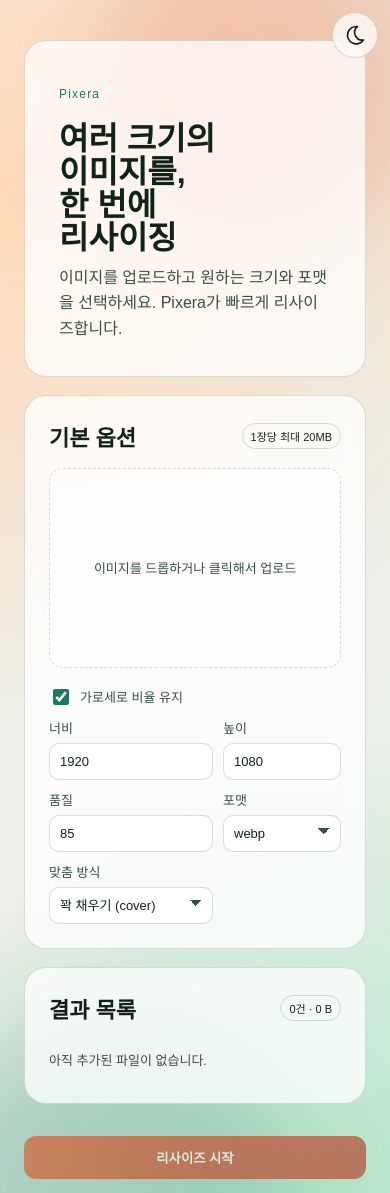
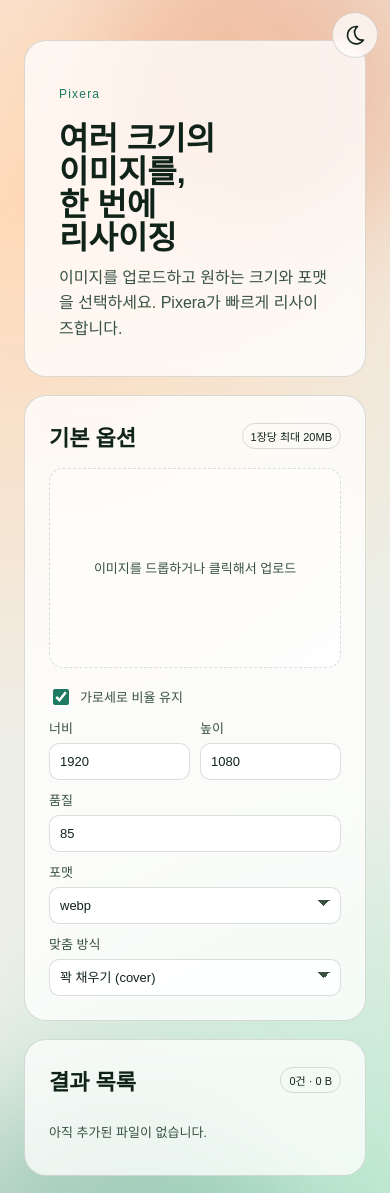
Before and after one commit to Shin-Juno/Pixera, a React (Vite) app: page / in a window 390 px wide. Shown: the top 1193 px of the page. Built offline with nearby package versions, Linux system fonts and the light colour scheme; a web font is replaced by a local one; what pica would draw is missing.

Commit message:
Equalize width and height fields on mobile

```diff
--- a/src/components/InputPanel.tsx
+++ b/src/components/InputPanel.tsx
@@ -82,12 +82,12 @@ function InputPanel(props: InputPanelProps) {
         <span>가로세로 비율 유지</span>
       </label>
 
-      <div className="grid">
-        <label>
+      <div className="grid input-grid">
+        <label className="size-field">
           너비
           <input type="number" min={16} max={8000} value={width} onFocus={selectAllOnFocus} onChange={(e) => onWidthChange(Number(e.target.value))} />
         </label>
-        <label>
+        <label className="size-field">
           높이
           <input type="number" min={16} max={8000} value={height} onFocus={selectAllOnFocus} onChange={(e) => onHeightChange(Number(e.target.value))} />
         </label>
--- a/src/styles.css
+++ b/src/styles.css
@@ -244,6 +244,15 @@ h2 {
   display: grid;
   grid-template-columns: 1fr 1fr;
   gap: 10px;
+}
+
+.input-grid > label {
+  min-width: 0;
+}
+
+.input-grid > label > input,
+.input-grid > label > select {
+  width: 100%;
 }
 
 label {
@@ -805,3 +814,13 @@ select::-ms-expand {
     right: 12px;
   }
 }
+
+@media (max-width: 640px) {
+  .input-grid {
+    grid-template-columns: repeat(2, minmax(0, 1fr));
+  }
+
+  .input-grid > label:not(.size-field) {
+    grid-column: 1 / -1;
+  }
+}
```
